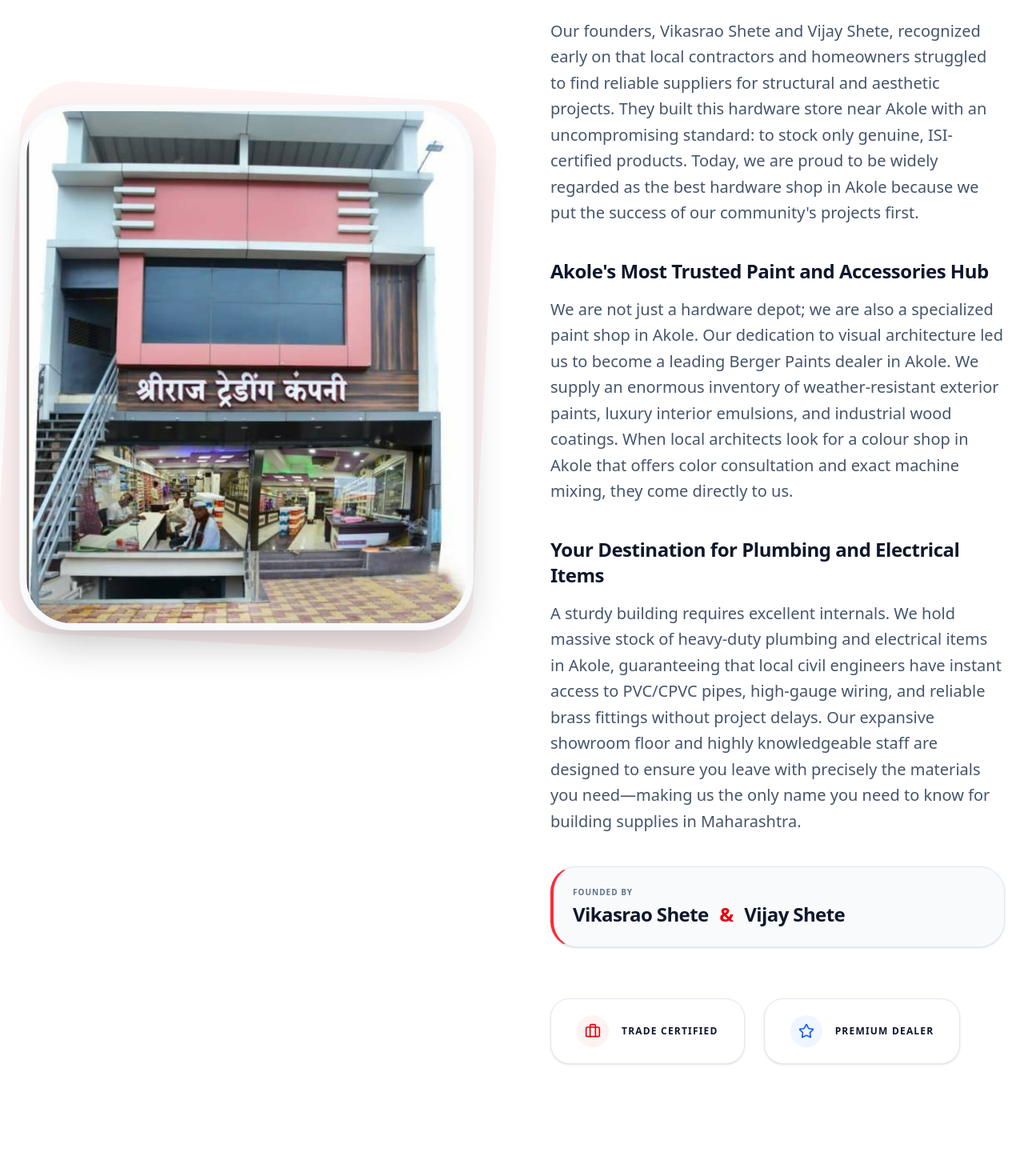
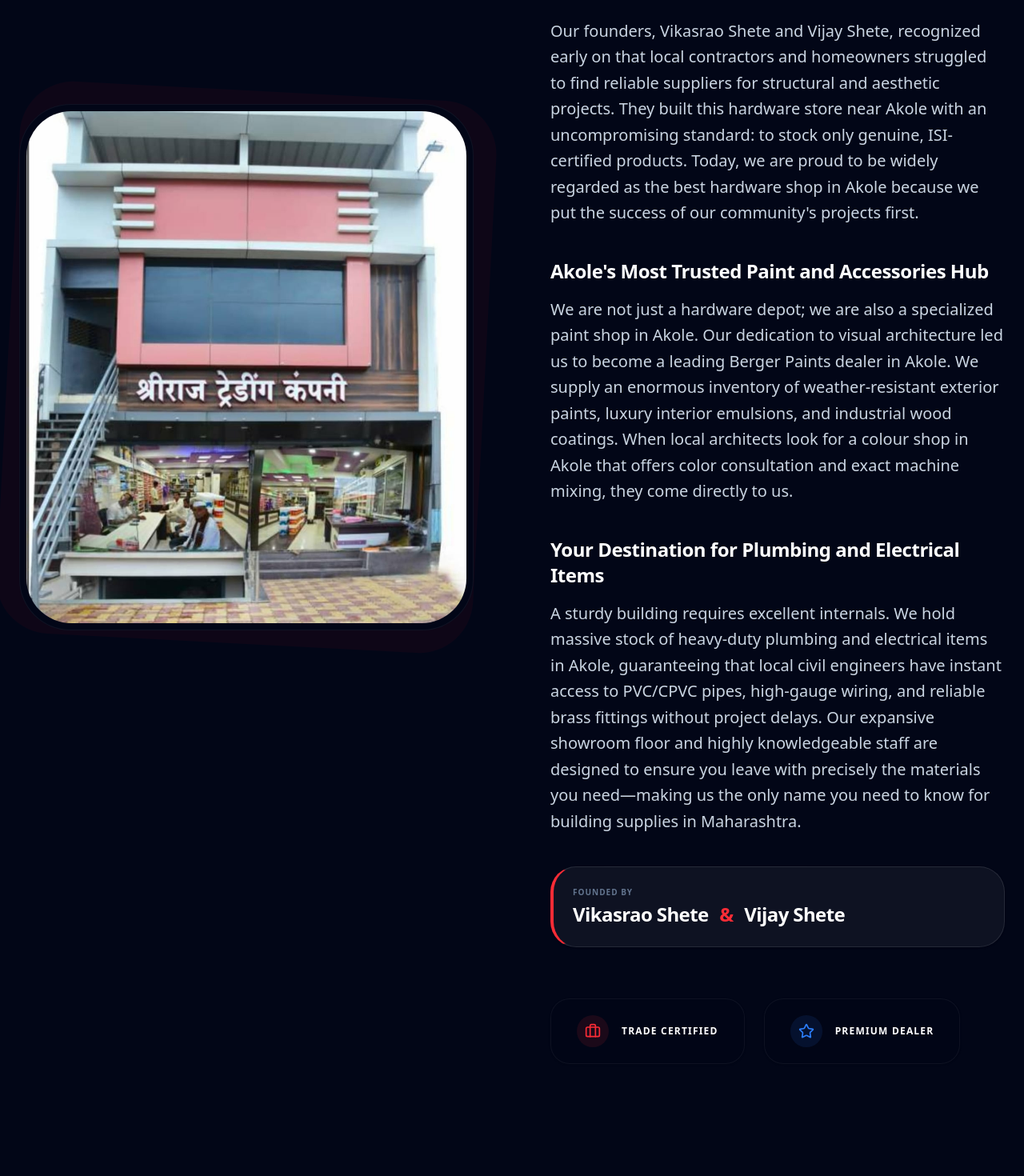
Before and after one commit to AryanShete01/Shr-Trading-Company, a Next.js app: page /about in a window 1280 px wide. Shown: the part 1620-3090 px from the top of the page at 80% size. Built offline with nearby package versions, Linux system fonts and the light colour scheme.

Commit message:
Convert Legacy Section to high-contrast dark theme

```diff
--- a/src/app/about/page.tsx
+++ b/src/app/about/page.tsx
@@ -81,13 +81,13 @@ export default function AboutPage() {
             </section>
 
             {/* Legacy Section */}
-            <section className="py-20 md:py-40 bg-white">
+            <section className="py-20 md:py-40 bg-[#020617]">
                 <div className="standard-container">
                     <div className="grid grid-cols-1 lg:grid-cols-2 gap-24 items-center">
                         <FadeIn direction="up">
                             <div className="relative group">
                                 <div className="absolute inset-0 bg-red-600 rounded-[2rem] md:rounded-[4rem] rotate-3 scale-105 opacity-5 group-hover:rotate-0 transition-transform duration-700"></div>
-                                <div className="relative rounded-[2rem] md:rounded-[4rem] overflow-hidden shadow-2xl bg-slate-50 p-2 border border-slate-100">
+                                <div className="relative rounded-[2rem] md:rounded-[4rem] overflow-hidden shadow-3xl bg-[#020617] p-2 border border-white/5">
                                     <Image
                                         src="/images/about/shop.jpg"
                                         alt="Shreeraj Trading Company Storefront"
@@ -102,43 +102,43 @@ export default function AboutPage() {
                         <FadeIn direction="up" delay={0.2}>
                             <div>
                                 <span className="text-[10px] font-black uppercase tracking-[0.5em] text-red-600 mb-6 block">Our Legacy Story</span>
-                                <h2 className="text-4xl sm:text-5xl md:text-7xl font-black text-slate-900 mb-8 sm:mb-10 tracking-tighter leading-[1.1] md:leading-[0.9] break-words">
-                                    MORE THAN A <br /><span className="text-slate-900">SUPPLIER.</span>
+                                <h2 className="text-4xl sm:text-5xl md:text-7xl font-black text-white mb-8 sm:mb-10 tracking-tighter leading-[1.1] md:leading-[0.9] break-words">
+                                    MORE THAN A <br /><span className="text-white">SUPPLIER.</span>
                                 </h2>
-                                <div className="space-y-6 sm:space-y-8 text-lg sm:text-xl text-slate-600 font-medium leading-relaxed mb-10">
+                                <div className="space-y-6 sm:space-y-8 text-lg sm:text-xl text-slate-300 font-medium leading-relaxed mb-10">
                                     <p>
                                         Shreeraj Trading Company began with a singular mission: to eliminate the friction in high-end construction by providing immediate access to premium materials. What started in 1995 as a modest hardware shop in Akole has now evolved into the most comprehensive building materials supplier in Akole and the surrounding Ahilyanagar district.
                                     </p>
                                     <p>
                                         Our founders, Vikasrao Shete and Vijay Shete, recognized early on that local contractors and homeowners struggled to find reliable suppliers for structural and aesthetic projects. They built this hardware store near Akole with an uncompromising standard: to stock only genuine, ISI-certified products. Today, we are proud to be widely regarded as the best hardware shop in Akole because we put the success of our community's projects first.
                                     </p>
-                                    <h3 className="text-2xl font-black text-slate-900 mt-10 mb-4 tracking-tight">Akole's Most Trusted Paint and Accessories Hub</h3>
+                                    <h3 className="text-2xl font-black text-white mt-10 mb-4 tracking-tight">Akole's Most Trusted Paint and Accessories Hub</h3>
                                     <p>
                                         We are not just a hardware depot; we are also a specialized paint shop in Akole. Our dedication to visual architecture led us to become a leading Berger Paints dealer in Akole. We supply an enormous inventory of weather-resistant exterior paints, luxury interior emulsions, and industrial wood coatings. When local architects look for a colour shop in Akole that offers color consultation and exact machine mixing, they come directly to us.
                                     </p>
-                                    <h3 className="text-2xl font-black text-slate-900 mt-10 mb-4 tracking-tight">Your Destination for Plumbing and Electrical Items</h3>
+                                    <h3 className="text-2xl font-black text-white mt-10 mb-4 tracking-tight">Your Destination for Plumbing and Electrical Items</h3>
                                     <p>
                                         A sturdy building requires excellent internals. We hold massive stock of heavy-duty plumbing and electrical items in Akole, guaranteeing that local civil engineers have instant access to PVC/CPVC pipes, high-gauge wiring, and reliable brass fittings without project delays. Our expansive showroom floor and highly knowledgeable staff are designed to ensure you leave with precisely the materials you need—making us the only name you need to know for building supplies in Maharashtra.
                                     </p>
                                 </div>
 
-                                <div className="mb-12 p-6 rounded-[2rem] bg-slate-50 border border-slate-200 border-l-4 border-l-red-500 text-slate-900 shadow-sm">
+                                <div className="mb-12 p-6 rounded-[2rem] bg-white/5 border border-white/10 border-l-4 border-l-red-500 shadow-sm">
                                     <p className="text-[10px] font-black uppercase tracking-widest text-slate-500 mb-1">Founded By</p>
-                                    <p className="text-xl sm:text-2xl font-black text-slate-900 tracking-tight">Vikasrao Shete <span className="text-red-600 mx-2">&</span> Vijay Shete</p>
+                                    <p className="text-xl sm:text-2xl font-black text-white tracking-tight">Vikasrao Shete <span className="text-red-500 mx-2">&</span> Vijay Shete</p>
                                 </div>
 
                                 <div className="flex flex-wrap flex-col sm:flex-row gap-4 sm:gap-6 mt-12 sm:mt-16">
-                                    <div className="flex items-center gap-4 bg-white px-6 sm:px-8 py-4 sm:py-5 rounded-2xl border border-slate-200 shadow-sm w-full sm:w-auto">
-                                        <div className="w-10 h-10 rounded-full bg-red-50 flex items-center justify-center text-red-600">
+                                    <div className="flex items-center gap-4 glass-dark px-6 sm:px-8 py-4 sm:py-5 rounded-2xl border border-white/5 shadow-sm w-full sm:w-auto">
+                                        <div className="w-10 h-10 rounded-full bg-red-500/10 flex items-center justify-center text-red-500">
                                             <Briefcase size={20} />
                                         </div>
-                                        <span className="font-black text-xs uppercase tracking-widest text-slate-900">Trade Certified</span>
+                                        <span className="font-black text-xs uppercase tracking-widest text-white">Trade Certified</span>
                                     </div>
-                                    <div className="flex items-center gap-4 bg-white px-6 sm:px-8 py-4 sm:py-5 rounded-2xl border border-slate-200 shadow-sm w-full sm:w-auto">
-                                        <div className="w-10 h-10 rounded-full bg-blue-50 flex items-center justify-center text-blue-600">
+                                    <div className="flex items-center gap-4 glass-dark px-6 sm:px-8 py-4 sm:py-5 rounded-2xl border border-white/5 shadow-sm w-full sm:w-auto">
+                                        <div className="w-10 h-10 rounded-full bg-blue-500/10 flex items-center justify-center text-blue-500">
                                             <Star size={20} />
                                         </div>
-                                        <span className="font-black text-xs uppercase tracking-widest text-slate-900">Premium Dealer</span>
+                                        <span className="font-black text-xs uppercase tracking-widest text-white">Premium Dealer</span>
                                     </div>
                                 </div>
                             </div>
```
